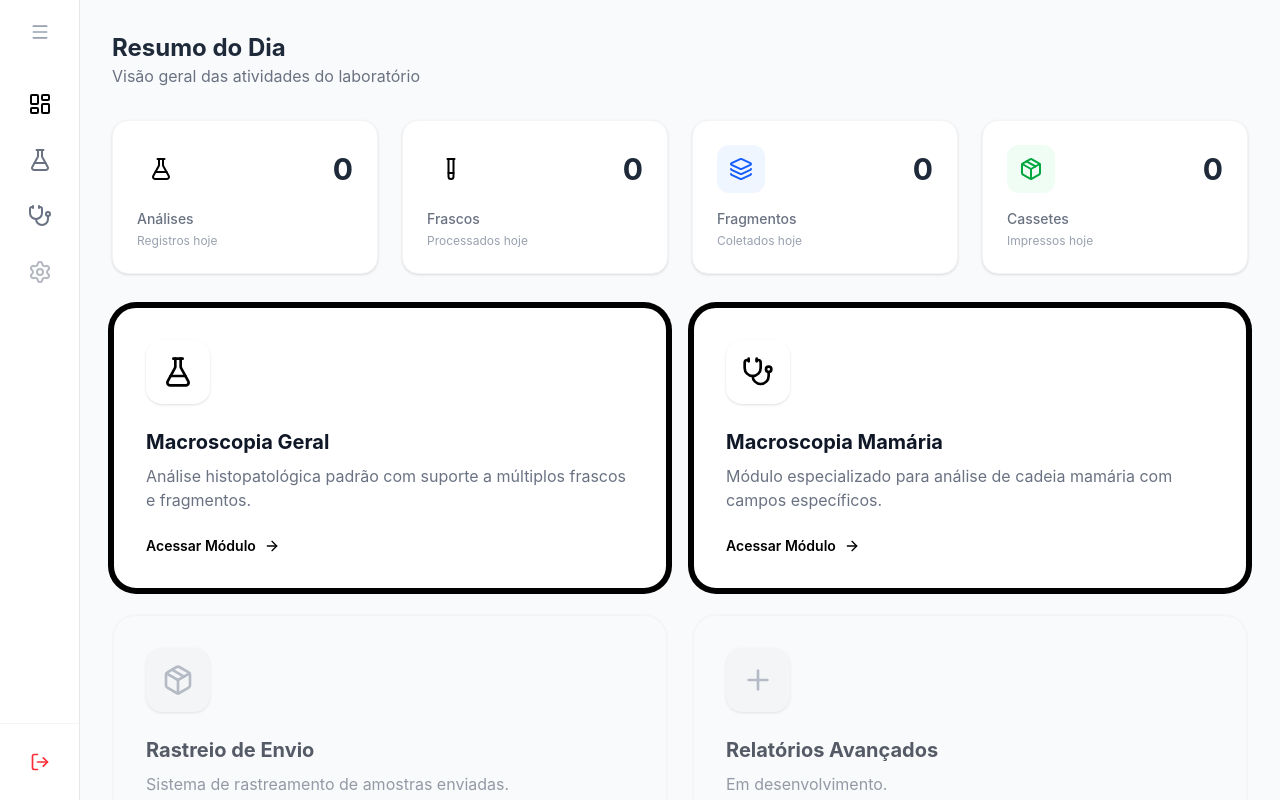
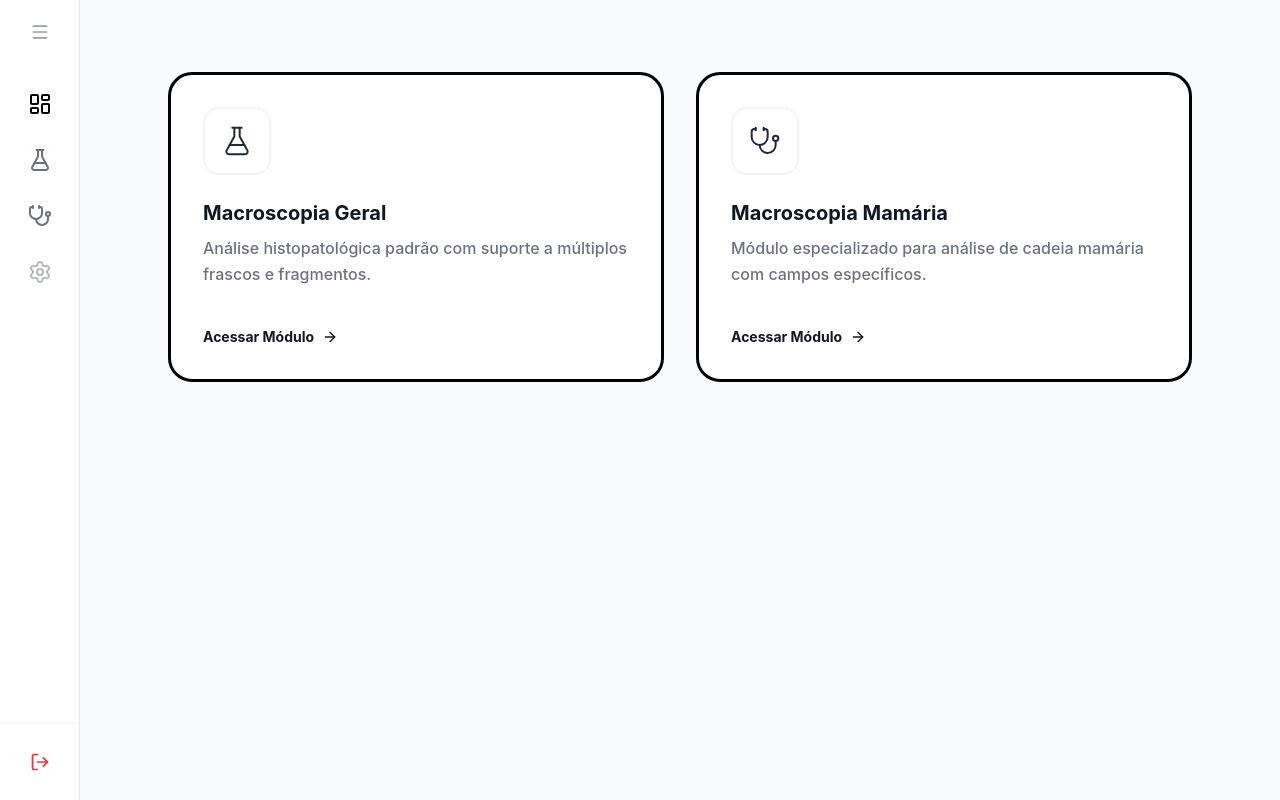
Before and after one commit to jorguzz-fer/alchemypet-system, a React (Vite) app in the folder client/: page /dashboard in a window 1280 px wide. Built offline with nearby package versions, Linux system fonts and the light colour scheme; no server answers.

Commit message:
feat: simplify main dashboard to two module cards

```diff
--- a/client/src/pages/Dashboard.tsx
+++ b/client/src/pages/Dashboard.tsx
@@ -1,119 +1,50 @@
-import { useEffect, useState } from 'react';
-import { FlaskConical, Stethoscope, Package, Plus, Layers, TestTube } from 'lucide-react';
-import StatsCard from '../components/dashboard/StatsCard';
-import ModuleCard from '../components/dashboard/ModuleCard';
-import RecentActivity from '../components/dashboard/RecentActivity';
-
-
-
-import api from '../services/api';
+import { FlaskConical, Stethoscope, ArrowRight } from 'lucide-react';
+import { Link } from 'react-router-dom';
 
 const Dashboard = () => {
-    const [stats, setStats] = useState({
-        macroscopy: 0,
-        jars: 0,
-        fragments: 0,
-        cassettes: 0
-    });
-    const [recent, setRecent] = useState([]);
-    const [loading, setLoading] = useState(true);
+    return (
+        <div className="grid grid-cols-1 md:grid-cols-2 gap-8 max-w-5xl mx-auto pt-10">
+            {/* Card 1: Macroscopia Geral */}
+            <Link
+                to="/macroscopia"
+                className="group bg-white rounded-3xl border-[3px] border-black p-8 hover:shadow-xl transition-all duration-300 flex flex-col items-start gap-6"
+            >
+                <div className="p-4 rounded-2xl border-2 border-gray-100 group-hover:bg-gray-50 transition-colors">
+                    <FlaskConical size={32} strokeWidth={1.5} className="text-gray-800" />
+                </div>
 
-    useEffect(() => {
-        const fetchData = async () => {
-            try {
-                const [statsRes, recentRes] = await Promise.all([
-                    api.get('/api/dashboard/stats'),
-                    api.get('/api/dashboard/recent')
-                ]);
+                <div className="space-y-2">
+                    <h2 className="text-xl font-bold text-gray-900">Macroscopia Geral</h2>
+                    <p className="text-gray-500 font-medium leading-relaxed">
+                        Análise histopatológica padrão com suporte a múltiplos frascos e fragmentos.
+                    </p>
+                </div>
 
-                setStats(statsRes.data);
-                setRecent(recentRes.data);
-            } catch (error) {
-                console.error("Failed to fetch dashboard data", error);
-            } finally {
-                setLoading(false);
-            }
-        };
+                <div className="mt-auto pt-4 flex items-center gap-2 text-sm font-bold text-gray-900">
+                    Acessar Módulo <ArrowRight size={16} className="group-hover:translate-x-1 transition-transform" />
+                </div>
+            </Link>
 
-        fetchData();
-    }, []);
+            {/* Card 2: Macroscopia Mamária */}
+            <Link
+                to="/mamaria"
+                className="group bg-white rounded-3xl border-[3px] border-black p-8 hover:shadow-xl transition-all duration-300 flex flex-col items-start gap-6"
+            >
+                <div className="p-4 rounded-2xl border-2 border-gray-100 group-hover:bg-gray-50 transition-colors">
+                    <Stethoscope size={32} strokeWidth={1.5} className="text-gray-800" />
+                </div>
 
-    return (
-        <div className="space-y-8">
-            {/* Header Section */}
-            <div>
-                <h2 className="text-2xl font-bold text-gray-800">Resumo do Dia</h2>
-                <p className="text-gray-500">Visão geral das atividades do laboratório</p>
-            </div>
+                <div className="space-y-2">
+                    <h2 className="text-xl font-bold text-gray-900">Macroscopia Mamária</h2>
+                    <p className="text-gray-500 font-medium leading-relaxed">
+                        Módulo especializado para análise de cadeia mamária com campos específicos.
+                    </p>
+                </div>
 
-            {/* Stats Grid */}
-            <div className="grid grid-cols-2 lg:grid-cols-4 gap-6">
-                <StatsCard
-                    title="Análises"
-                    value={loading ? '-' : stats.macroscopy}
-                    subtext="Registros hoje"
-                    icon={FlaskConical}
-                    color="primary"
-                />
-                <StatsCard
-                    title="Frascos"
-                    value={loading ? '-' : stats.jars}
-                    subtext="Processados hoje"
-                    icon={TestTube}
-                    color="gold"
-                />
-                <StatsCard
-                    title="Fragmentos"
-                    value={loading ? '-' : stats.fragments}
-                    subtext="Coletados hoje"
-                    icon={Layers}
-                    color="blue"
-                />
-                <StatsCard
-                    title="Cassetes"
-                    value={loading ? '-' : stats.cassettes}
-                    subtext="Impressos hoje"
-                    icon={Package}
-                    color="green"
-                />
-            </div>
-
-            {/* Modules Grid */}
-            <div className="grid grid-cols-1 md:grid-cols-2 gap-6">
-                <ModuleCard
-                    title="Macroscopia Geral"
-                    description="Análise histopatológica padrão com suporte a múltiplos frascos e fragmentos."
-                    icon={FlaskConical}
-                    href="/macroscopia"
-                    color="purple"
-                    active
-                />
-                <ModuleCard
-                    title="Macroscopia Mamária"
-                    description="Módulo especializado para análise de cadeia mamária com campos específicos."
-                    icon={Stethoscope}
-                    href="/mamaria"
-                    color="gold"
-                    active
-                />
-                <ModuleCard
-                    title="Rastreio de Envio"
-                    description="Sistema de rastreamento de amostras enviadas."
-                    icon={Package}
-                    href="/tracking"
-                    disabled
-                />
-                <ModuleCard
-                    title="Relatórios Avançados"
-                    description="Em desenvolvimento."
-                    icon={Plus}
-                    href="/reports"
-                    disabled
-                />
-            </div>
-
-            {/* Recent Activity */}
-            <RecentActivity items={loading ? [] : recent} />
+                <div className="mt-auto pt-4 flex items-center gap-2 text-sm font-bold text-gray-900">
+                    Acessar Módulo <ArrowRight size={16} className="group-hover:translate-x-1 transition-transform" />
+                </div>
+            </Link>
         </div>
     );
 };
```
